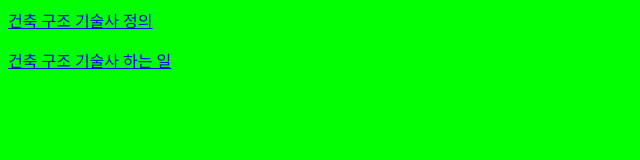
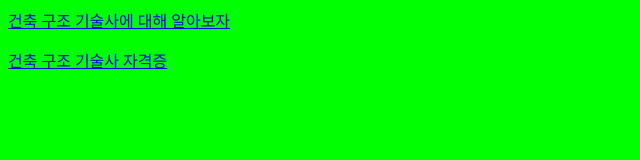
Before and after one commit to dongan21204/21204, a plain HTML site: page left.html in a window 1280 px wide. Shown: the whole page, without its empty margins (0-640 px from the left). Drawn offline with Linux system fonts and the light colour scheme.

Commit message:
Update left.html

```diff
--- a/left.html
+++ b/left.html
@@ -3,11 +3,11 @@
 </title></head>
 <body bgcolor=#00ff00>
 <a href=right1.html target=right>
-건축 구조 기술사 정의
+건축 구조 기술사에 대해 알아보자
 </a>
 <p>
 <a href=right2.html target=right>
-건축 구조 기술사 하는 일
+건축 구조 기술사 자격증
 </a>
 </body>
 </html>
```
